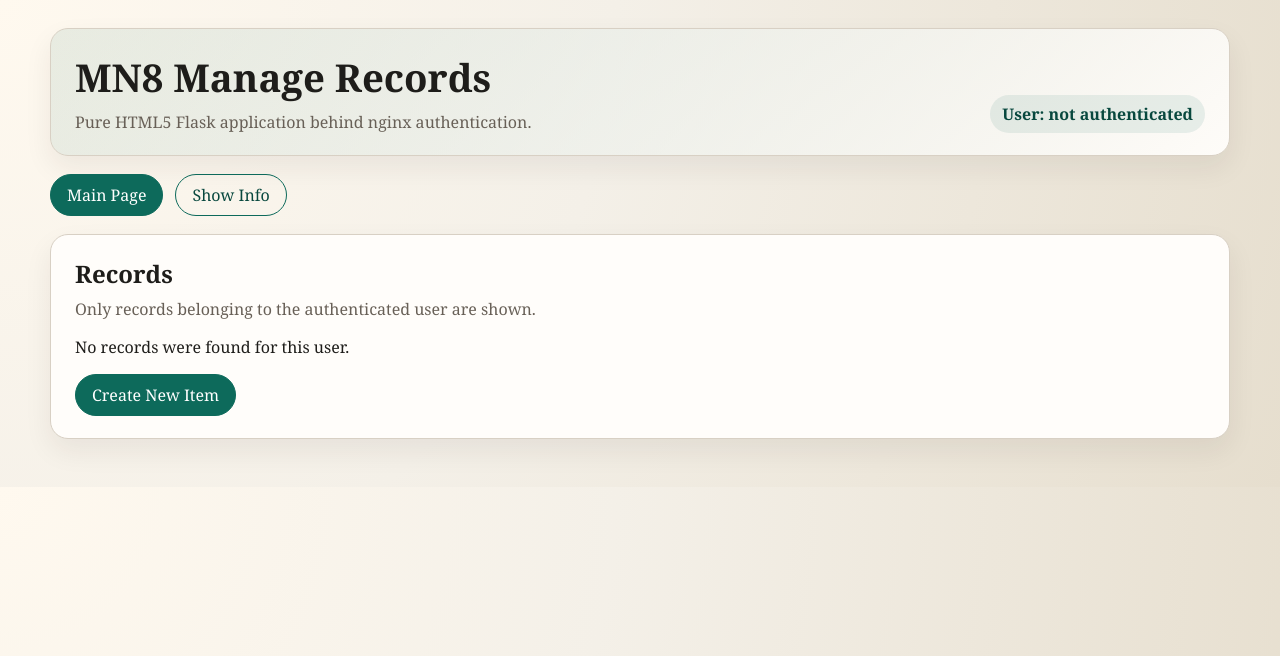
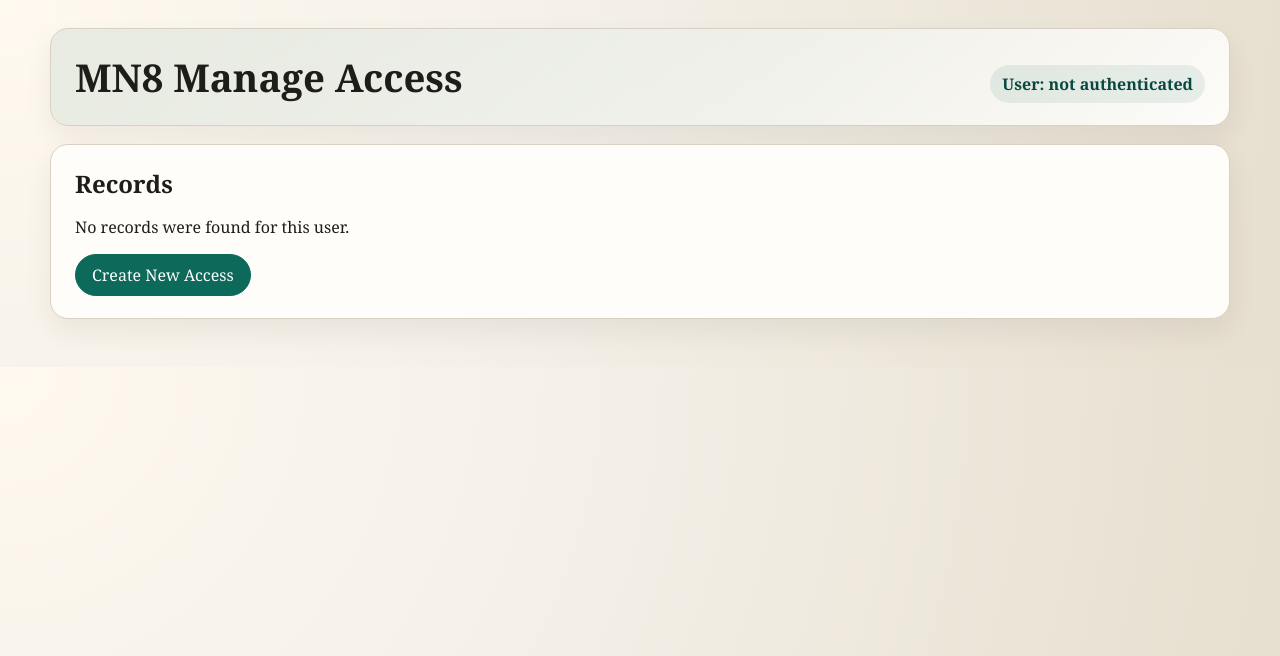
Before and after one commit to jp99567/mn8_website, a Flask app: template templates/manage_list.html in a window 1280 px wide. Shown: the top 656 px of the page. Run offline with Flask 3, Linux system fonts and the light colour scheme; the template is opened without the code that fills it, so the values that code supplies are empty; some libraries are stand-ins or nearby versions.

Commit message:
updated gui

```diff
--- a/templates/base.html
+++ b/templates/base.html
@@ -79,14 +79,6 @@
             white-space: nowrap;
         }
 
-        nav {
-            display: flex;
-            gap: 12px;
-            flex-wrap: wrap;
-            margin-bottom: 18px;
-        }
-
-        nav a,
         .button,
         button {
             display: inline-flex;
@@ -103,11 +95,25 @@
             cursor: pointer;
         }
 
-        nav a.secondary,
         .button.secondary,
         button.secondary {
             background: transparent;
             color: var(--accent-strong);
+        }
+
+        .button.danger,
+        button.danger {
+            border-color: #7d1f1f;
+            background: #7d1f1f;
+            color: #fff;
+        }
+
+        .button.danger:hover,
+        button.danger:hover,
+        .button.danger:focus-visible,
+        button.danger:focus-visible {
+            border-color: #5c1616;
+            background: #5c1616;
         }
 
         a.token-link {
@@ -302,15 +308,9 @@
         <header class="masthead">
             <div>
                 <h1>{% block page_heading %}MN8 Manage{% endblock %}</h1>
-                <p class="subtitle">Pure HTML5 Flask application behind nginx authentication.</p>
             </div>
             <div class="user-badge">User: {{ current_user_name or 'not authenticated' }}</div>
         </header>
-
-        <nav>
-            <a href="{{ url_for('manage_index') }}">Main Page</a>
-            <a class="secondary" href="{{ url_for('show_info') }}">Show Info</a>
-        </nav>
 
         {% block content %}{% endblock %}
     </div>
--- a/templates/manage_list.html
+++ b/templates/manage_list.html
@@ -1,7 +1,7 @@
 {% extends "base.html" %}
 
 {% block title %}MN8 Manage | Main Page{% endblock %}
-{% block page_heading %}MN8 Manage Records{% endblock %}
+{% block page_heading %}MN8 Manage Access{% endblock %}
 
 {% block content %}
 <section class="panel">
@@ -12,7 +12,6 @@
     <div class="stack">
         <div>
             <h2>Records</h2>
-            <p class="subtitle">Only records belonging to the authenticated user are shown.</p>
         </div>
 
         {% if rows %}
@@ -51,7 +50,7 @@
                     </td>
                     <td data-label="popis">{{ row['description'] or '' }}</td>
                     <td data-label="">
-                        <a class="button secondary" href="{{ url_for('delete_record_view', record_id=row['record_id']) }}">Delete</a>
+                        <a class="button danger" href="{{ url_for('delete_record_view', record_id=row['record_id']) }}">Delete</a>
                     </td>
                 </tr>
                 {% endfor %}
@@ -62,7 +61,7 @@
         {% endif %}
 
         <div>
-            <a class="button" href="{{ url_for('create_record_view') }}">Create New Item</a>
+            <a class="button" href="{{ url_for('create_record_view') }}">Create New Access</a>
         </div>
     </div>
 </section>
```
